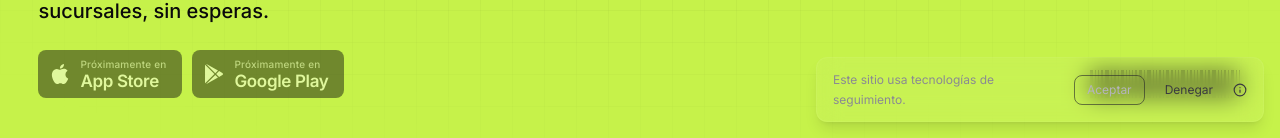
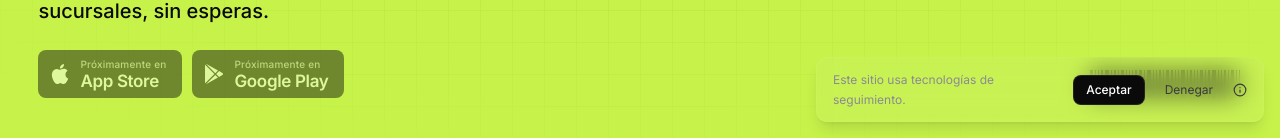
Before and after one commit to movosend/movo-institucional, a Next.js app: page / in a window 1280 px wide. Shown: the part 662-800 px from the top of the page. Built offline with nearby package versions, Linux system fonts and the light colour scheme; no server answers.

Commit message:
fix: botón Aceptar del aviso de cookies en negro

```diff
--- a/components/cookie-banner.tsx
+++ b/components/cookie-banner.tsx
@@ -61,7 +61,7 @@ export function CookieBanner() {
         <div className="flex gap-2">
           <button
             onClick={() => dispatch("accepted")}
-            className="flex-1 rounded-lg border border-ink-600 bg-transparent px-4 py-2.5 text-sm font-medium text-ink-200 transition-colors hover:border-ink-400 hover:text-white"
+            className="flex-1 rounded-lg border border-white/10 bg-ink-950 px-4 py-2.5 text-sm font-medium text-white transition-colors duration-120 hover:bg-ink-800"
           >
             Aceptar
           </button>
@@ -82,7 +82,7 @@ export function CookieBanner() {
         <div className="flex shrink-0 items-center gap-2">
           <button
             onClick={() => dispatch("accepted")}
-            className="rounded-lg border border-ink-700/60 bg-transparent px-3 py-1.5 text-xs text-ink-300 transition-colors duration-120 hover:border-ink-500 hover:text-white"
+            className="rounded-lg border border-white/10 bg-ink-950 px-3 py-1.5 text-xs font-medium text-white transition-colors duration-120 hover:bg-ink-800"
           >
             Aceptar
           </button>
```
